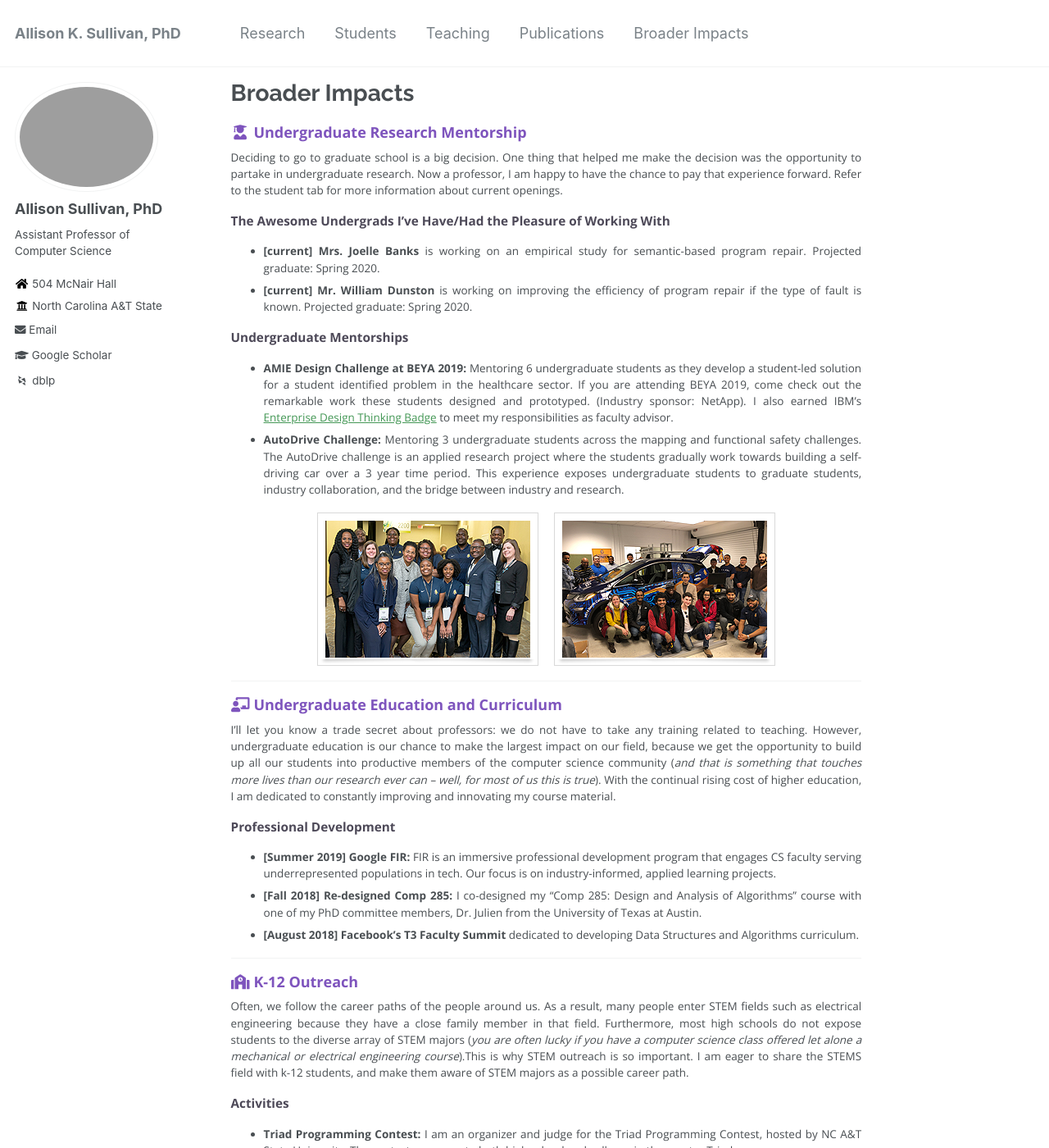
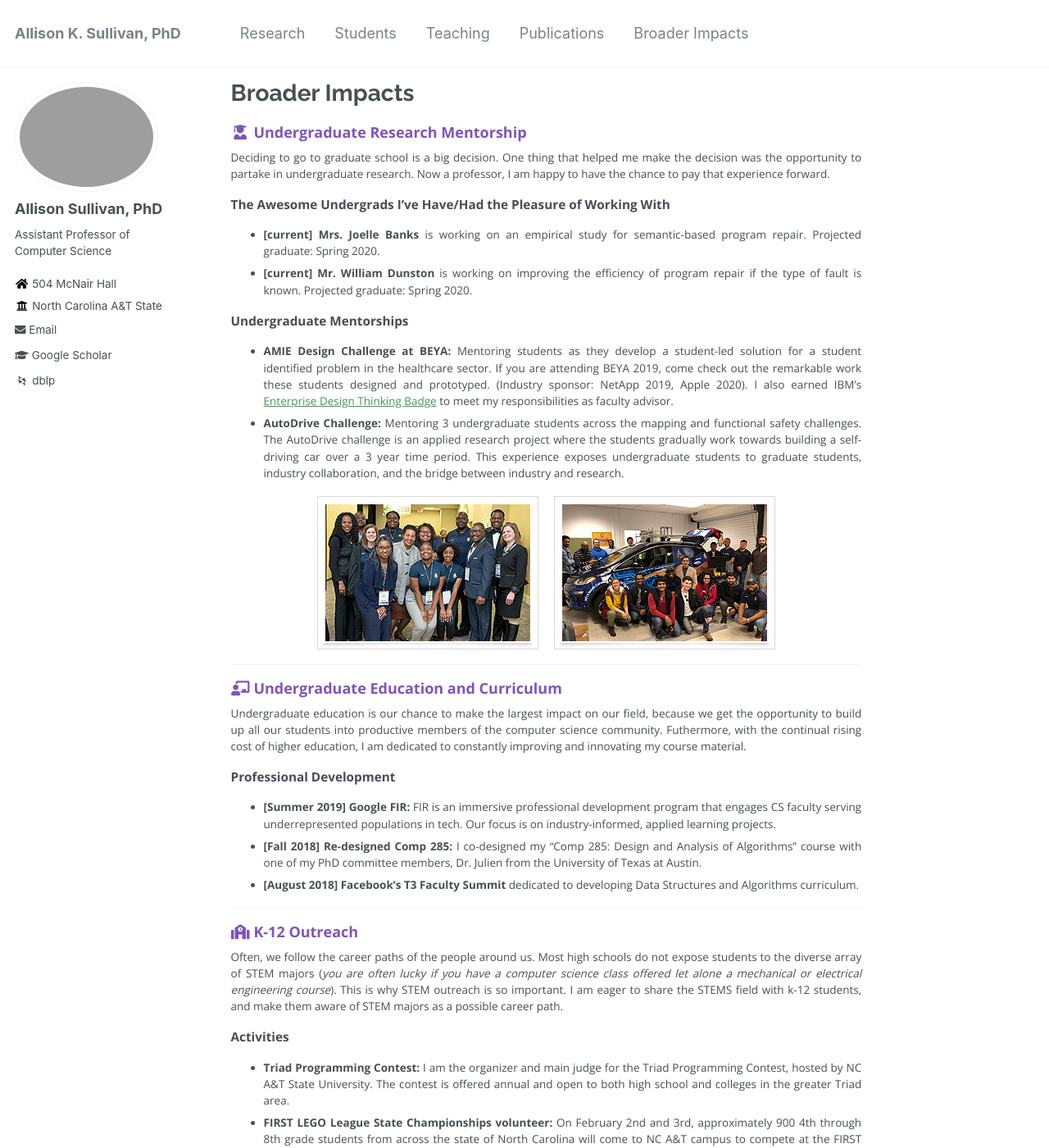
Before and after one commit to Allisonius/allisonius.github.io, a Jekyll site: the page built from _pages/broaderimpacts.md, in a window 1280 px wide and 1400 px high. Shown: the whole window at 82% size. Built offline with Jekyll 4.4.1, drawn with Linux system fonts in a browser that asks for light colours; some web fonts are replaced; some of the changed text lies outside the part shown.

Commit message:
Update broaderimpacts.md

```diff
--- a/_pages/broaderimpacts.md
+++ b/_pages/broaderimpacts.md
@@ -7,7 +7,7 @@ author_profile: true
 ### <i class="fa fa-fw fa-user-graduate" aria-hidden="true"></i> Undergraduate Research Mentorship
 
 
-Deciding to go to graduate school is a big decision. One thing that helped me make the decision was the opportunity to partake in undergraduate research. Now a professor, I am happy to have the chance to pay that experience forward. Refer to the student tab for more information about current openings.
+Deciding to go to graduate school is a big decision. One thing that helped me make the decision was the opportunity to partake in undergraduate research. Now a professor, I am happy to have the chance to pay that experience forward.
 
 ## The Awesome Undergrads I've Have/Had the Pleasure of Working With
 
@@ -15,7 +15,7 @@ Deciding to go to graduate school is a big decision. One thing that helped me ma
 * **\[current\] Mr. William Dunston** is working on improving the efficiency of program repair if the type of fault is known. Projected graduate: Spring 2020.
 
 ## Undergraduate Mentorships
-* **AMIE Design Challenge at BEYA 2019:** Mentoring 6 undergraduate students as they develop a student-led solution for a student identified problem in the healthcare sector. If you are attending BEYA 2019, come check out the remarkable work these students designed and prototyped. (Industry sponsor: NetApp). I also earned IBM's [Enterprise Design Thinking Badge](https://www.youracclaim.com/badges/e5123a17-6b9a-40c2-a1b3-87f8afc98a4b/public_url) to meet my responsibilities as faculty advisor.
+* **AMIE Design Challenge at BEYA:** Mentoring students as they develop a student-led solution for a student identified problem in the healthcare sector. If you are attending BEYA 2019, come check out the remarkable work these students designed and prototyped. (Industry sponsor: NetApp 2019, Apple 2020). I also earned IBM's [Enterprise Design Thinking Badge](https://www.youracclaim.com/badges/e5123a17-6b9a-40c2-a1b3-87f8afc98a4b/public_url) to meet my responsibilities as faculty advisor.
 * **AutoDrive Challenge:** Mentoring 3 undergraduate students across the mapping and functional safety challenges. The AutoDrive challenge is an applied research project where the students gradually work towards building a self-driving car over a 3 year time period. This experience exposes undergraduate students to graduate students, industry collaboration, and the bridge between industry and research.
 
 <center><img src="../images/amie.png" alt="AMIE Design Challenge"> &nbsp;&nbsp; <img src="../images/auto1.png" alt="SAE-GM Autodrive Challenge"></center>
@@ -24,7 +24,7 @@ Deciding to go to graduate school is a big decision. One thing that helped me ma
 
 ### <i class="fa fa-fw fa-chalkboard-teacher" aria-hidden="true"></i> Undergraduate Education and Curriculum
 
-I'll let you know a trade secret about professors: we do not have to take any training related to teaching. However, undergraduate education is our chance to make the largest impact on our field, because we get the opportunity to build up all our students into productive members of the computer science community (*and that is something that touches more lives than our research ever can -- well, for most of us this is true*). With the continual rising cost of higher education, I am dedicated to constantly improving and innovating my course material.
+Undergraduate education is our chance to make the largest impact on our field, because we get the opportunity to build up all our students into productive members of the computer science community. Futhermore, with the continual rising cost of higher education, I am dedicated to constantly improving and innovating my course material.
 
 ## Professional Development
 * **\[Summer 2019\] Google FIR:** FIR is an immersive professional development program that engages CS faculty serving underrepresented populations in tech.  Our focus is on industry-informed, applied learning projects.
@@ -35,9 +35,9 @@ I'll let you know a trade secret about professors: we do not have to take any tr
 
 ### <i class="fa fa-fw fa-school" aria-hidden="true"></i> K-12 Outreach
 
-Often, we follow the career paths of the people around us. As a result, many people enter STEM fields such as electrical engineering because they have a close family member in that field. Furthermore, most high schools do not expose students to the diverse array of STEM majors
-(*you are often lucky if you have a computer science class offered let alone a mechanical or electrical engineering course*).This is why STEM outreach is so important. I am eager to share the STEMS field with k-12 students, and make them aware of STEM majors as a possible career path.
+Often, we follow the career paths of the people around us. Most high schools do not expose students to the diverse array of STEM majors
+(*you are often lucky if you have a computer science class offered let alone a mechanical or electrical engineering course*). This is why STEM outreach is so important. I am eager to share the STEMS field with k-12 students, and make them aware of STEM majors as a possible career path.
 
 ## Activities
-* **Triad Programming Contest:** I am an organizer and judge for the Triad Programming Contest, hosted by NC A&T State University. The contest was open to both high school and colleges in the greater Triad area.
+* **Triad Programming Contest:** I am the organizer and main judge for the Triad Programming Contest, hosted by NC A&T State University. The contest is offered annual and open to both high school and colleges in the greater Triad area.
 * **FIRST LEGO League State Championships volunteer:** On February 2nd and 3rd, approximately 900 4th through 8th grade students from across the state of North Carolina will come to NC A&T campus to compete at the FIRST LEGO League (FLL) State Championships.
```
